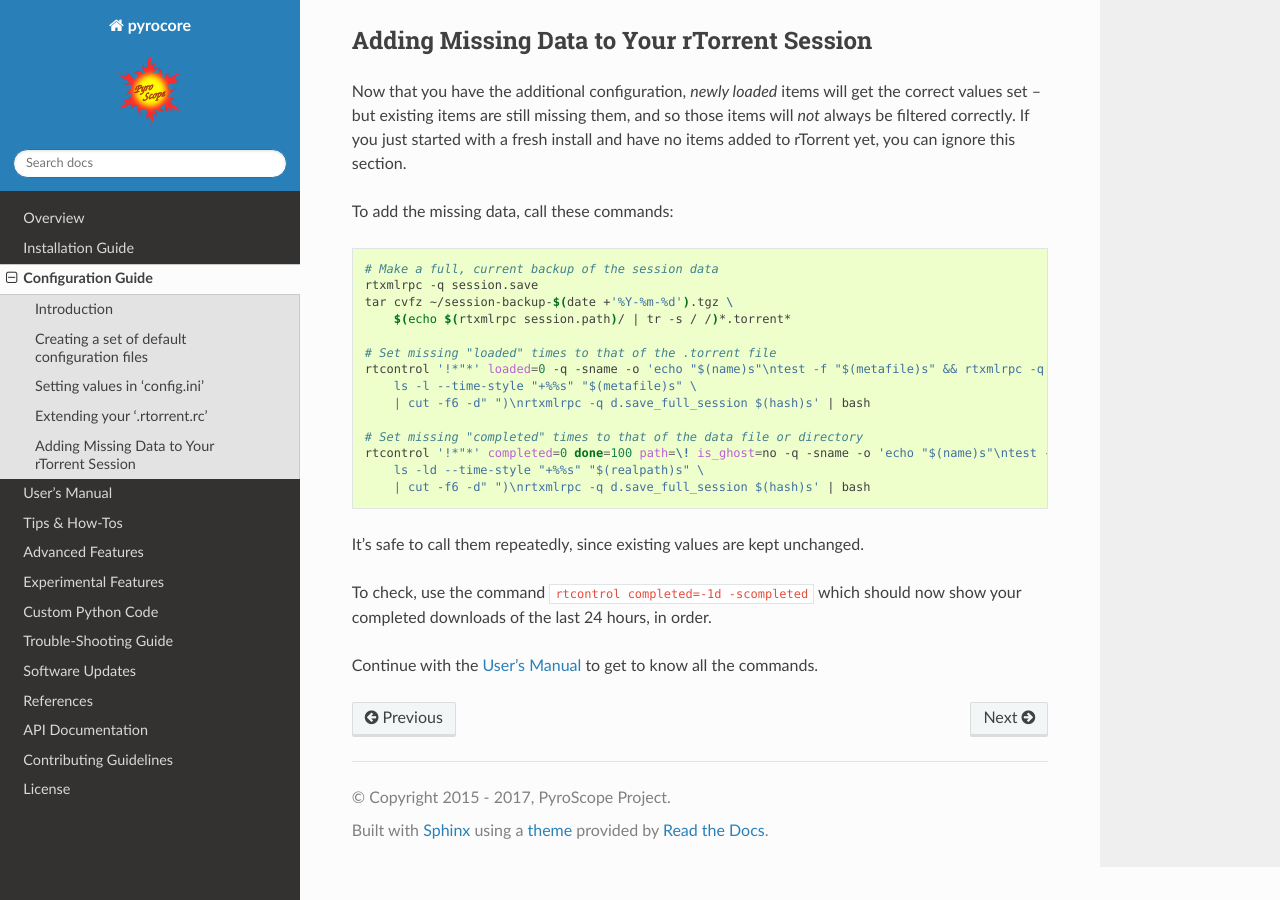
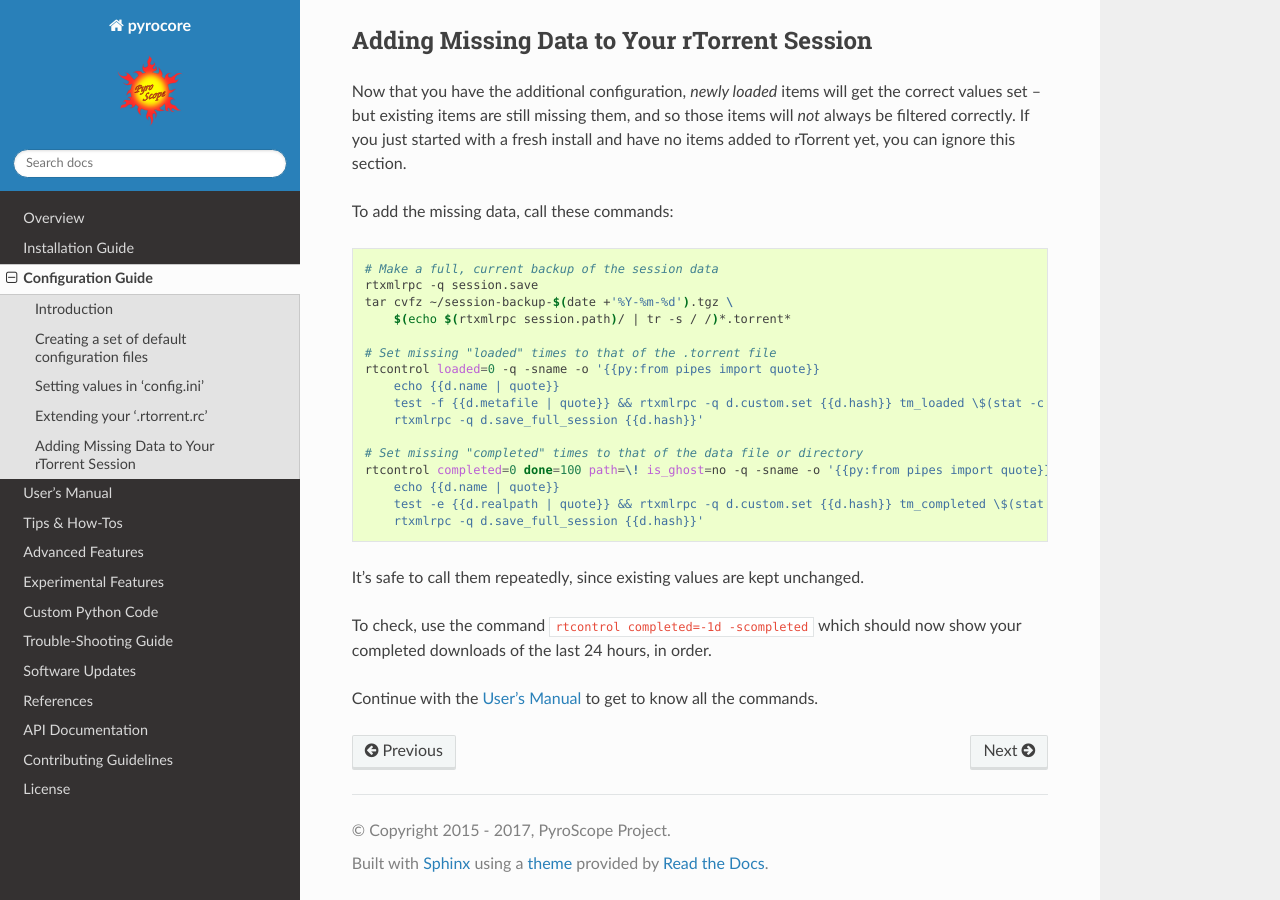
Before and after one commit to pyroscope/pyrocore, a Sphinx documentation site: the page built from docs/setup.rst, in a window 1280 px wide and 900 px high, scrolled down 4243 px. Built offline with Sphinx 7.4.7 and the Read the Docs theme 2.0.0, drawn with Linux system fonts in a browser that asks for light colours.

Commit message:
Properly quote backfill command paths

```diff
--- a/docs/setup.rst
+++ b/docs/setup.rst
@@ -238,14 +238,16 @@ To add the missing data, call these commands:
         $(echo $(rtxmlrpc session.path)/ | tr -s / /)*.torrent*
 
     # Set missing "loaded" times to that of the .torrent file
-    rtcontrol '!*"*' loaded=0 -q -sname -o 'echo "$(name)s"\ntest -f "$(metafile)s" && rtxmlrpc -q d.custom.set $(hash)s tm_loaded \$(\
-        ls -l --time-style "+%%s" "$(metafile)s" \
-        | cut -f6 -d" ")\nrtxmlrpc -q d.save_full_session $(hash)s' | bash
+    rtcontrol loaded=0 -q -sname -o '{{py:from pipes import quote}}
+        echo {{d.name | quote}}
+        test -f {{d.metafile | quote}} && rtxmlrpc -q d.custom.set {{d.hash}} tm_loaded \$(stat -c "%Y" {{d.metafile | quote}})
+        rtxmlrpc -q d.save_full_session {{d.hash}}'
 
     # Set missing "completed" times to that of the data file or directory
-    rtcontrol '!*"*' completed=0 done=100 path=\! is_ghost=no -q -sname -o 'echo "$(name)s"\ntest -e "$(realpath)s" && rtxmlrpc -q d.custom.set $(hash)s tm_completed \$(\
-        ls -ld --time-style "+%%s" "$(realpath)s" \
-        | cut -f6 -d" ")\nrtxmlrpc -q d.save_full_session $(hash)s' | bash
+    rtcontrol completed=0 done=100 path=\! is_ghost=no -q -sname -o '{{py:from pipes import quote}}
+        echo {{d.name | quote}}
+        test -e {{d.realpath | quote}} && rtxmlrpc -q d.custom.set {{d.hash}} tm_completed \$(stat -c "%Y" {{d.realpath | quote}})
+        rtxmlrpc -q d.save_full_session {{d.hash}}'
 
 It's safe to call them repeatedly, since existing values are kept unchanged.
 
```
